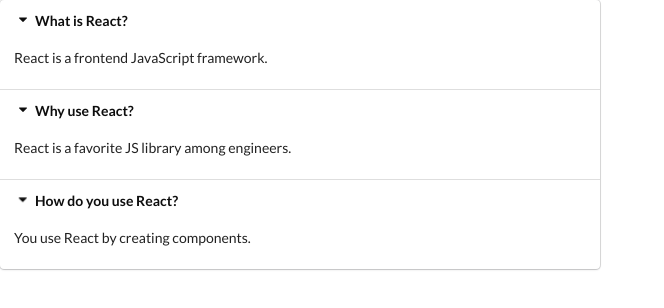
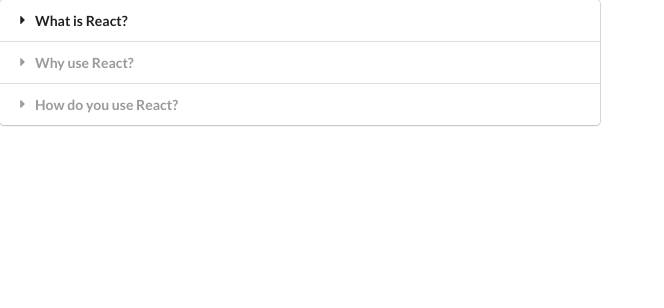
Before and after one commit to mwilkins74/Udemy_widgets, a React (Create React App) app: page / in a window 1280 px wide. Shown: the top 308 px of the page, without its empty margins (0-664 px from the left). Built offline with nearby package versions, Linux system fonts and the light colour scheme.

Commit message:
Functionality Done

```diff
--- a/src/components/Accordion.js
+++ b/src/components/Accordion.js
@@ -1,22 +1,28 @@
-import React from "react";
+import React, { useState } from "react";
 
 const Accordion = ({ items }) => {
+  const [activeIndex, setActiveIndex] = useState(null);
+
+  const onTitleClick = (index) => {
+    setActiveIndex(index);
+  };
+
   const renderedItems = items.map((item, index) => {
+    const active = index === activeIndex ? "active" : "";
+
     return (
       <React.Fragment key={item.title}>
-        <div
-          className="title active"
-          onClick={() => console.log("Title Clicked", index)}
-        >
+        <div className={`title ${active}`} onClick={() => onTitleClick(index)}>
           <i className="dropdown icon"></i>
           {item.title}
         </div>
-        <div className="content active">
+        <div className={`content ${active}`}>
           <p>{item.content}</p>
         </div>
       </React.Fragment>
     );
   });
+
   return <div className="ui styled accordion">{renderedItems}</div>;
 };
 
```
